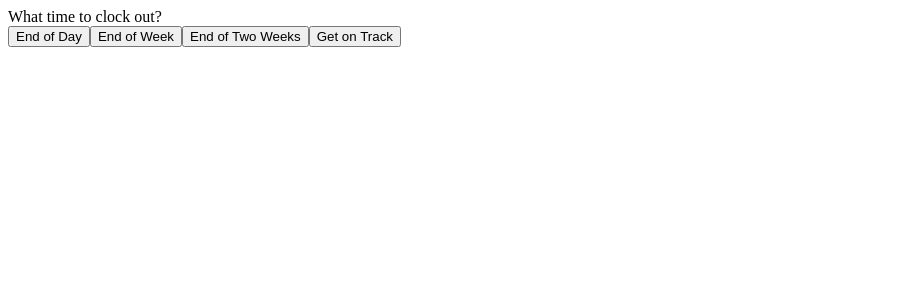
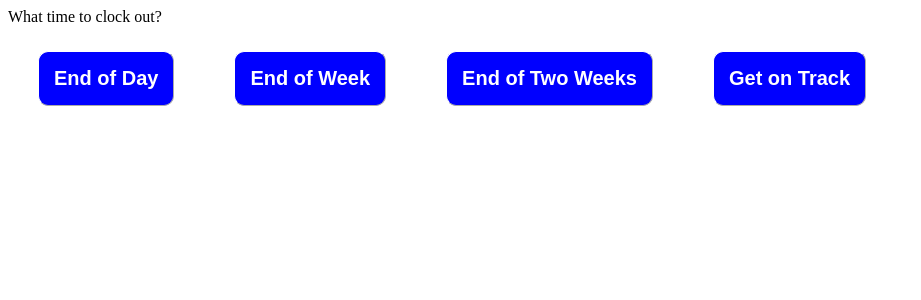
Before and after one commit to tedweiss/react-clock-out-calculator, a React app: page / in a window 1280 px wide. Shown: the top 300 px of the page, without its empty margins (0-921 px from the left). Built offline with nearby package versions, Linux system fonts and the light colour scheme.

Commit message:
create Button component and style it

```diff
--- /dev/null
+++ b/src/components/Button.jsx
@@ -0,0 +1,27 @@
+import React from 'react'
+import styled from 'styled-components'
+
+const StyledButton = styled.button`
+  padding: 15px;
+  margin: 25px 30px 0;
+  background-color: blue;
+  border-radius: 10px;
+  border-width: 1px;
+  border-color: #fff;
+  cursor: pointer;
+  text-align: center;
+  color: white;
+  font-size: 20px;
+  font-weight: bold;
+`
+
+const Button = props => {
+  const { handleClick, text } = props
+  return (
+    <StyledButton className={'button'} onClick={handleClick}>
+      {text}
+    </StyledButton>
+  )
+}
+
+export default Button
--- a/src/components/ClockOutChoices.jsx
+++ b/src/components/ClockOutChoices.jsx
@@ -1,6 +1,7 @@
 import React, { useState } from 'react'
 
 import ClockOutSelection from './ClockOutSelection'
+import Button from './Button'
 
 const ClockOutChoices = () => {
   const [screen, setScreen] = useState(0)
@@ -12,30 +13,30 @@ const ClockOutChoices = () => {
       {screen === 0 && (
         <>
           <div>What time to clock out?</div>
-          <button
-            onClick={() => {
+          <Button
+            handleClick={() => {
               updateScreen(1)
-            }}>
-            End of Day
-          </button>
-          <button
-            onClick={() => {
+            }}
+            text={'End of Day'}
+          />
+          <Button
+            handleClick={() => {
               updateScreen(2)
-            }}>
-            End of Week
-          </button>
-          <button
-            onClick={() => {
+            }}
+            text={'End of Week'}
+          />
+          <Button
+            handleClick={() => {
               updateScreen(3)
-            }}>
-            End of Two Weeks
-          </button>
-          <button
-            onClick={() => {
+            }}
+            text={'End of Two Weeks'}
+          />
+          <Button
+            handleClick={() => {
               updateScreen(4)
-            }}>
-            Get on Track
-          </button>
+            }}
+            text={'Get on Track'}
+          />
         </>
       )}
       {screen === 1 && <ClockOutSelection updateScreen={updateScreen} />}
--- a/src/components/ClockOutSelection.jsx
+++ b/src/components/ClockOutSelection.jsx
@@ -1,5 +1,6 @@
 import React, { useState } from 'react'
 
+import Button from './Button'
 import { calculateClockOutTime } from '../utils'
 
 const ClockOutSelection = props => {
@@ -71,7 +72,7 @@ const ClockOutSelection = props => {
           setLunchTime(e.target.value)
         }}
       />
-      <button onClick={handleClick}>Find Clock Out Time</button>
+      <Button handleClick={handleClick} text={'Find Clock Out Time'} />
       {displayTime && (
         <div>
           {clockOutTime.hours}:{clockOutTime.minutes} {clockOutTime.amPm}
```
